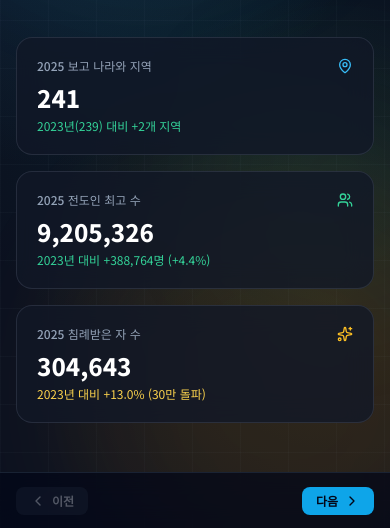
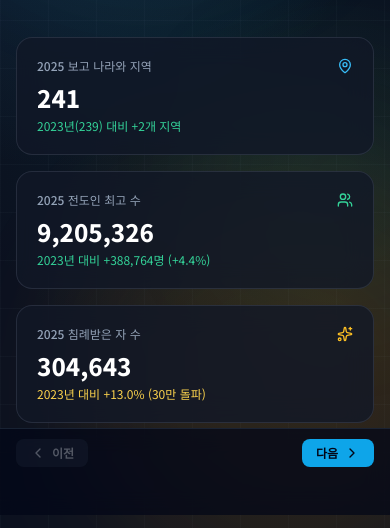
Before and after one commit to rkdwlstn3104-glitch/worldwide-jehovahs-witnesses-ministry-report, a plain HTML site: page index.html in a window 390 px wide. Shown: the part 316-844 px from the top of the page. Drawn offline with nearby package versions, Linux system fonts and the light colour scheme.

Commit message:
Update index.html

```diff
--- a/index.html
+++ b/index.html
@@ -105,9 +105,16 @@
       position: relative;
       z-index: 10;
       width: 100%;
-      height: calc(100vh - 116px);
-      height: calc(100dvh - 116px);
+      height: calc(100vh - 160px);
+      height: calc(100dvh - 160px);
       overflow: hidden;
+    }
+
+    @media (min-width: 640px) {
+      .slides-viewport {
+        height: calc(100vh - 116px);
+        height: calc(100dvh - 116px);
+      }
     }
 
     .slide {
@@ -657,7 +664,7 @@
   </main>
 
   <!-- Bottom Navigation Bar -->
-  <footer class="relative z-20 h-14 px-4 sm:px-8 flex items-center justify-between border-t border-slate-800/80 bg-slate-950/70 backdrop-blur-md">
+  <footer class="relative z-20 pt-2.5 pb-12 sm:py-0 sm:h-14 px-4 sm:pl-8 sm:pr-52 flex items-center justify-between gap-2 border-t border-slate-800/80 bg-slate-950/70 backdrop-blur-md">
     <button id="btn-prev" type="button" class="inline-flex items-center gap-1.5 px-3.5 py-1.5 rounded-lg text-xs font-semibold bg-slate-800/90 text-slate-200 hover:bg-slate-700 disabled:opacity-35 disabled:cursor-not-allowed transition-colors">
       <i data-lucide="chevron-left" class="w-4 h-4"></i>
       <span>이전</span>
```
